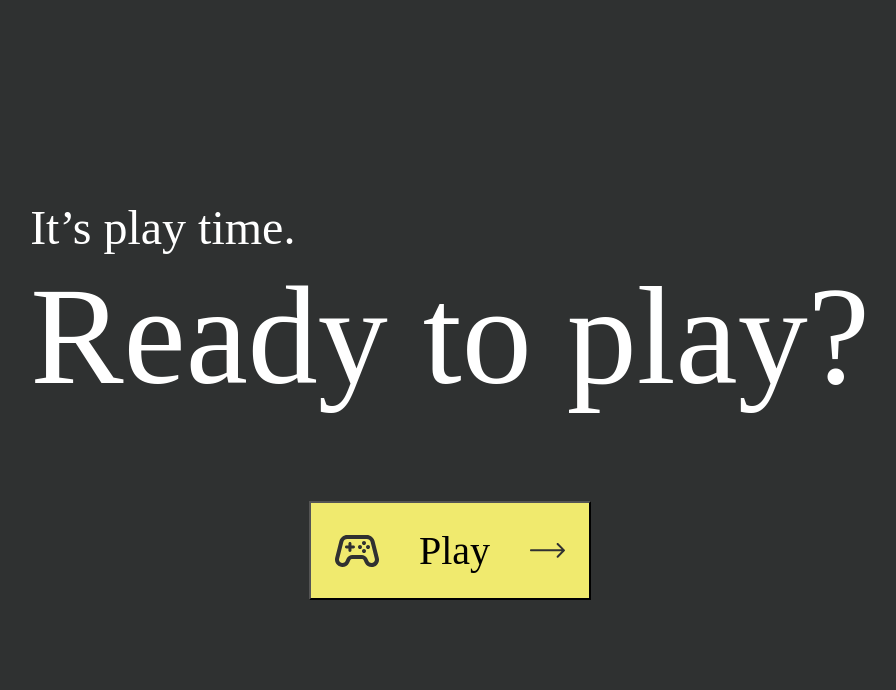
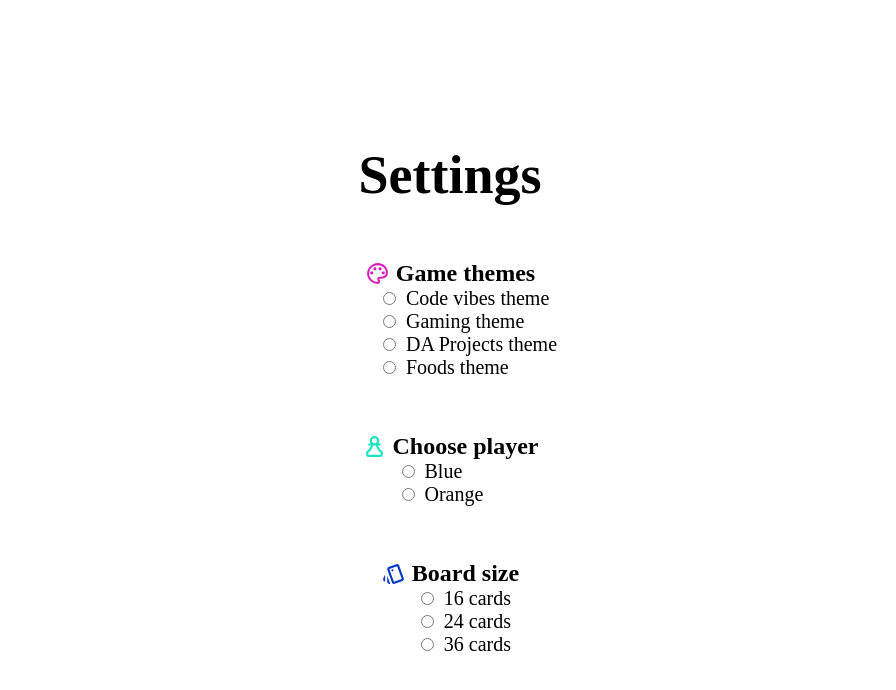
Before and after one commit to NicoReckert/Memory, a website built with Vite: page index.html in a window 1280 px wide. Shown: the whole page, without its empty margins (190-1086 px from the left). Built offline with nearby package versions, Linux system fonts and the light colour scheme; files whose address does not match are found by name.

Commit message:
Added the ‘Settings’ section as an overlay and implemented the BEM structure. Added radio buttons for selecting themes, player counts and board sizes, along with corresponding icons.

```diff
--- a/index.html
+++ b/index.html
@@ -8,19 +8,49 @@
 </head>
 
 <body>
-    <div class="all-content">
-        <div class="content">
-            <div class="div1">
-                <p class="text1">It’s play time.</p>
-                <p class="text2">Ready to play?</p>
+    <div class="page">
+        <main class="hero">
+            <div class="hero__text">
+                <h2 class="hero__subtitle">It’s play time.</h2>
+                <h1 class="hero__title">Ready to play?</h1>
             </div>
-            <button class="button1"><img src="./src/assets/icons/stadia_controller.svg" alt="">Play<img
+            <button class="hero__button"><img src="./src/assets/icons/stadia_controller.svg" alt="">Play<img
                     src="./src/assets/icons/Arrow 1.svg" alt=""></button>
-        </div>
+        </main>
     </div>
     <footer>
 
     </footer>
+    <div class="settings">
+        <h2 class="settings__title">Settings</h2>
+        <div class="settings__section">
+            <h3 class="settings__subtitle"><img class="settings__icon" src="./src/assets/icons/palette.svg" alt="">Game
+                themes</h3>
+            <ul class="settings__list">
+                <li class="settings__item"><input type="radio" name="theme">Code vibes theme</li>
+                <li class="settings__item"><input type="radio" name="theme">Gaming theme</li>
+                <li class="settings__item"><input type="radio" name="theme">DA Projects theme</li>
+                <li class="settings__item"><input type="radio" name="theme">Foods theme</li>
+            </ul>
+        </div>
+        <div class="settings__section">
+            <h3 class="settings__subtitle"><img class="settings__icon" src="./src/assets/icons/chess_pawn.svg"
+                    alt="">Choose player</h3>
+            <ul class="settings__list">
+                <li class="settings__item"><input type="radio" name="player">Blue</li>
+                <li class="settings__item"><input type="radio" name="player">Orange</li>
+            </ul>
+        </div>
+        <div class="settings__section">
+            <h3 class="settings__subtitle"><img class="settings__icon" src="./src/assets/icons/style.svg" alt="">Board
+                size</h3>
+            <ul class="settings__list">
+                <li class="settings__item"><input type="radio" name="size">16 cards</li>
+                <li class="settings__item"><input type="radio" name="size">24 cards</li>
+                <li class="settings__item"><input type="radio" name="size">36 cards</li>
+            </ul>
+        </div>
+    </div>
     <script type="module" src="./src/main.ts"></script>
 </body>
 
--- a/src/styles/font.scss
+++ b/src/styles/font.scss
@@ -8,6 +8,14 @@
 
 @font-face {
     font-display: swap;
+    font-family: 'Almarai-Bold';
+    src: url('../src/assets/fonts/Almarai-Bold.ttf') format('truetype');
+    font-style: normal;
+    font-weight: bold;
+}
+
+@font-face {
+    font-display: swap;
     font-family: 'RedRose-Bold';
     src: url('../src/assets/fonts/RedRose-Bold.ttf') format('truetype');
     font-style: normal;
--- a/src/styles/style.scss
+++ b/src/styles/style.scss
@@ -17,14 +17,14 @@ body {
     overflow-x: hidden;
 }
 
-.allcontent {
+.page {
     display: flex;
     flex-direction: column;
     width: 100%;
     flex: 1;
 }
 
-.content {
+.hero {
     display: flex;
     justify-content: center;
     align-items: center;
@@ -32,28 +32,28 @@ body {
     width: 100%;
     min-height: 100dvh;
     background-color: #2F3131;
-}
 
-.div1 {
+
+    &__text {
         display: flex;
         justify-content: center;
         align-items: flex-start;
         flex-direction: column;
     }
 
-.text1 {
+    &__subtitle {
         font-size: 48px;
         color: #FFFFFF;
         font-family: 'Almarai-Regular';
     }
 
-.text2 {
+    &__title {
         font-size: 140px;
         color: #FFFFFF;
         font-family: 'RedRose-Bold';
     }
 
-.button1 {
+    &__button {
         display: flex;
         justify-content: center;
         align-items: center;
@@ -64,3 +64,46 @@ body {
         margin-top: 85px;
         gap: 40px 40px;
     }
+}
+
+.settings {
+    position: absolute;
+    inset: 0;
+    background-color: #FFFFFF;
+    display: flex;
+    justify-content: center;
+    align-items: center;
+    flex-direction: column;
+    gap: 54px;
+
+    &__title {
+        font-size: 54px;
+        font-family: 'RedRose-Bold';
+    }
+
+    &__subtitle {
+        display: flex;
+        justify-content: center;
+        align-items: center;
+        font-size: 24px;
+        font-family: 'Almarai-Bold';
+        gap: 6px;
+    }
+
+    &__list {
+        font-size: 20px;
+        font-family: 'Almarai-Regular';
+        list-style: none;
+    }
+
+    &__item {
+        display: flex;
+        align-items: center;
+        gap: 10px;
+    }
+
+    &__icon {
+        width: 25px;
+        height: 25px;
+    }
+}
```
Also changed, not shown: src/assets/fonts/Almarai-Bold.ttf (added), src/assets/icons/chess_pawn.svg (added), src/assets/icons/palette.svg (added), src/assets/icons/style.svg (added). Lines whose indentation alone changed are shown as unchanged.
